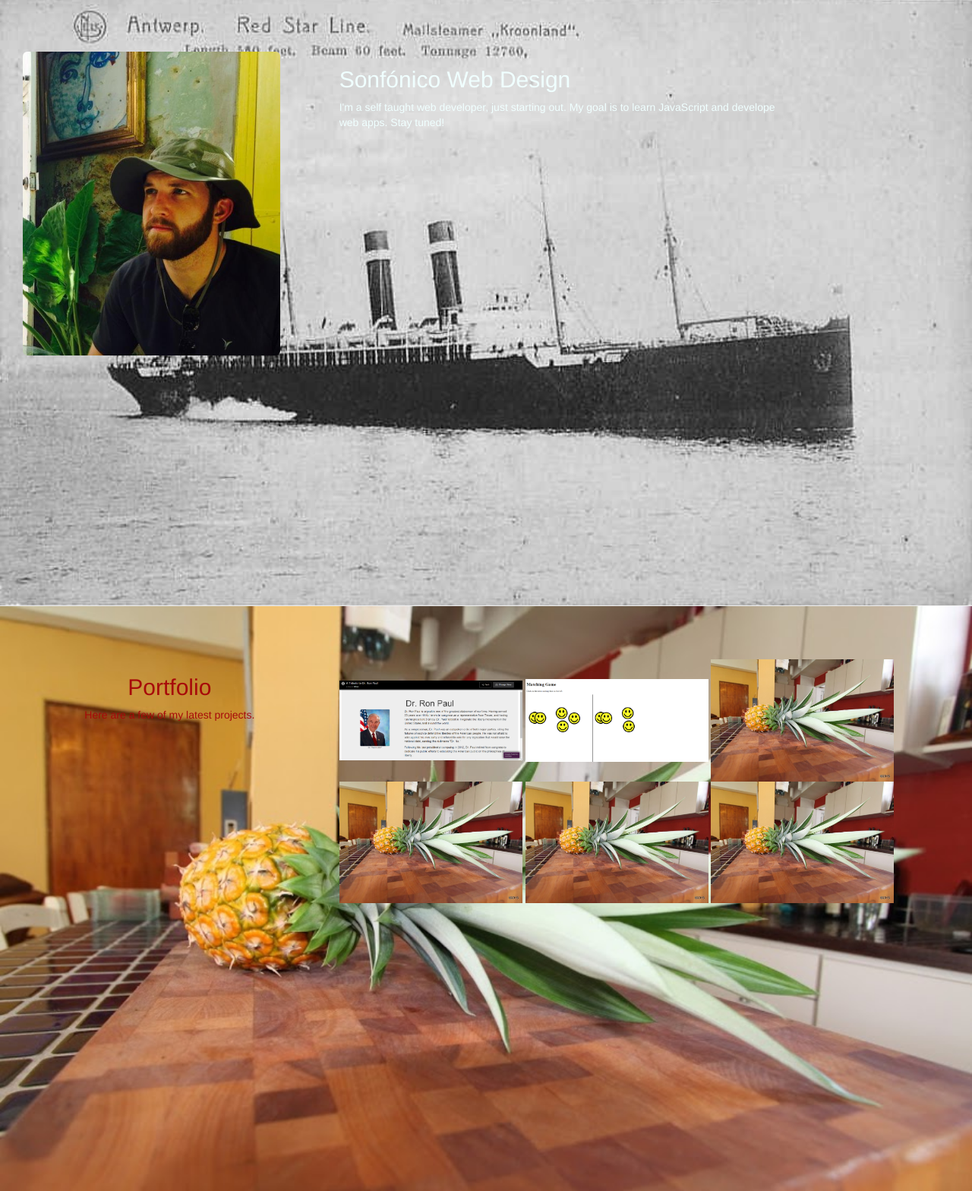
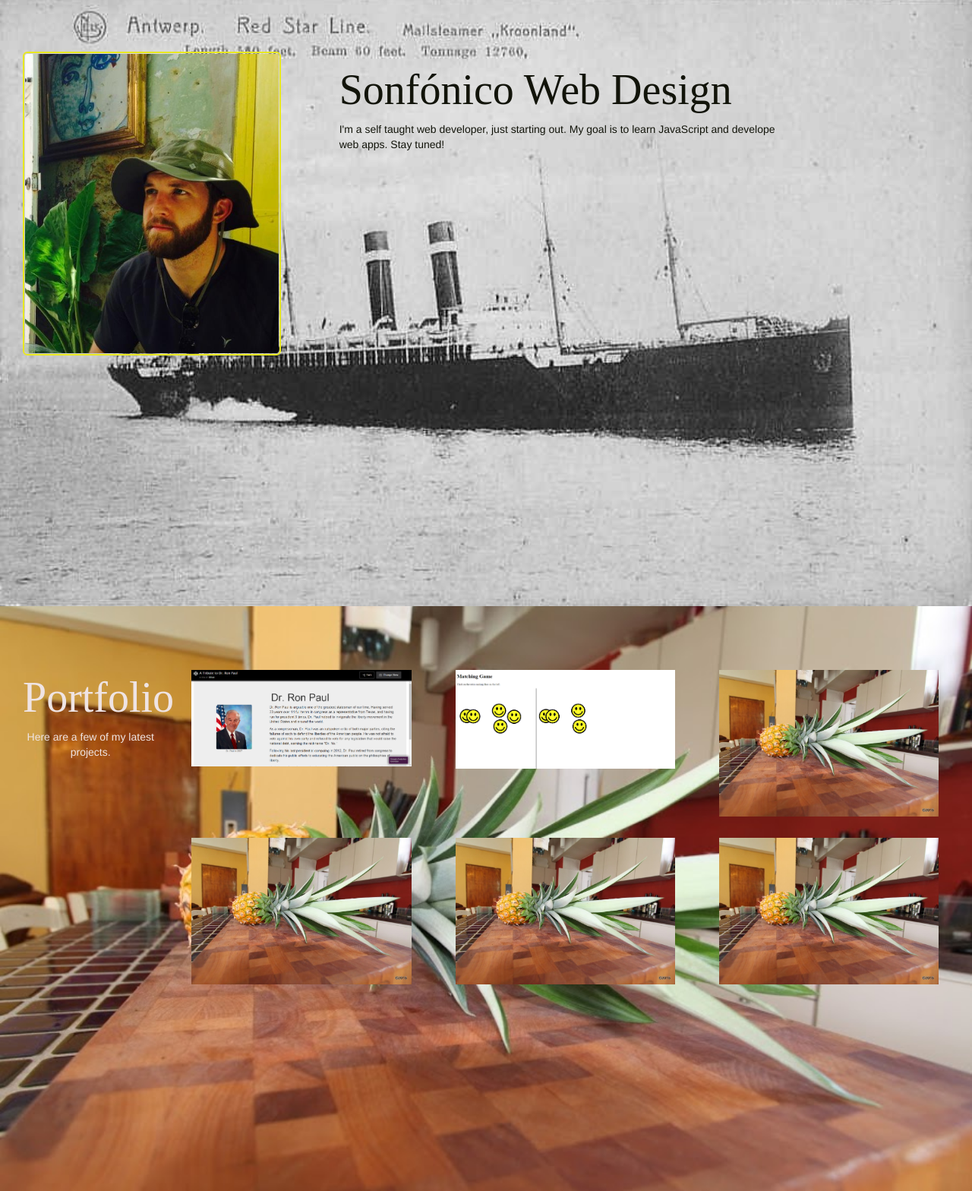
Before and after one commit to efaryna/personal-portfolio, a website: page index.html in a window 1280 px wide. Shown: the part 852-2420 px from the top of the page at 76% size. Drawn offline with nearby package versions, Linux system fonts and the light colour scheme.

Commit message:
fix portfolio image display into columns

```diff
--- a/css/mystyles.css
+++ b/css/mystyles.css
@@ -1,20 +1,17 @@
 /* Modifications to bootstrap classes */
-.img-responsive {
-    width: 30%;
-    display: inline-block;
-}
+
 /*End bootstrap classes*/
 
 body {
     padding: 50px 0px 0px 0px;
     z-index: 0;
+    width: 100%;
 }
 
 .row-header,
 .row-content {
     padding: 70px 15px;
-    border-bottom: 1px ridge;
-    height: 100vh
+    min-height: 100vh;
 }
 
 .row-footer {
@@ -27,16 +24,29 @@ body {
     background-size: cover;
 }
 
-#home h1 {
+.row-header h1 {
     text-align: center;
     color: antiquewhite;
     font-family: fantasy;
     font-size: 6em;
 }
 
-#home h2 {
+.row-header h2 {
     text-align: left;
     color: deepskyblue;
+    font-family:serif;
+    font-size: 4em;
+
+}
+
+.row-content h1 {
+    text-align: center;
+    font-family: fantasy;
+    font-size: 6em;
+}
+
+.row-content h2 {
+    text-align: left;
     font-family:serif;
     font-size: 4em;
 
@@ -45,13 +55,22 @@ body {
 #about {
     background: #FFFFFF url("../img/kroonland.jpg") center fixed;
     background-size: cover;
-    color:azure;
+    color:#12140a;
+}
+
+.profile-img {
+    max-height: 50vh;
+    border: 2px solid #e8e820;
+    padding:1px;
+
 }
 
 #portfolio {
     background: #ffc21e url("../img/Pineapple.JPG") center fixed;
     background-size: cover;
-    color: #a70a0a;
+    color: #efe4e4;
+    text-outline: 20px 20px #ff0000;
+
 }
 
 #contact {
@@ -61,10 +80,11 @@ body {
     color: cornflowerblue;
 }
 
-#profile-img {
-    max-height: 50vh;
+
+#portfolio-row img{
+    width: 100%;
+    padding: 1em;
 }
-
 
 /* Custom Made Free Code Camp Styles */
 .btn-freecodecamp {
--- a/index.html
+++ b/index.html
@@ -77,8 +77,8 @@
         </div>
     </nav>
 
-    <header class="container-fluid">
-        <div id="home" class="row row-header">
+    <header id="home" class="container-fluid">
+        <div class="row row-header">
             <div class="col-xs-12 col-sm-8">
                 <h1>Sinfónico Web Design</h1>
                 <h2>Orchestrating Your Web</h2>
@@ -86,10 +86,10 @@
         </div>
     </header>
 
-    <div class="container-fluid">
-        <div id="about" class="row row-content">
+    <div id="about" class="container-fluid">
+        <div class="row row-content">
             <div class="col-xs-12 col-sm-4">
-                <img id="profile-img" class="img-rounded" src="img/profile.jpg">
+                <img class="profile-img img-rounded" src="img/profile.jpg">
             </div>
             <div class="col-xs-12 col-sm-6">
                 <h2>Sonfónico Web Design</h2>
@@ -99,26 +99,41 @@
 
             </div>
         </div>
-
-        <div id="portfolio" class="row row-content">
-            <div class="col-xs-12 col-sm-4 text-center">
+    </div>
+    <div id="portfolio" class="container-fluid">
+        <div class="row row-content">
+            <div class="col-xs-12 col-sm-2 text-center">
                 <h2>Portfolio</h2>
                 <p>Here are a few of my latest projects.</p>
             </div>
-            <div class="col-xs-12 col-sm-8">
+            <div class="col-xs-12 col-sm-10">
+                <div id="portfolio-row" class="row">
+                    <div class="col-xs-6 col-sm-4 text-center">
+                        <a href="http://codepen.io/efaryna/full/yeWQLQ/"><img src="img/ron-paul-tribute.png" alt="Ron Paul Tribute" class="img-responsive"></a>
+                    </div>
 
-                <a href="http://codepen.io/efaryna/full/yeWQLQ/"><img src="img/ron-paul-tribute.png" alt="Ron Paul Tribute" class="img-responsive"></a>
+                    <div class="col-xs-6 col-sm-4">
+                        <a href="http://efaryna.github.io/matching-game/"><img src="img/matching-game-page.png" alt="Matching Game" class="img-responsive"></a>
+                    </div>
 
-                <a href="http://efaryna.github.io/matching-game/"><img src="img/matching-game-page.png" alt="Matching Game" class="img-responsive"></a>
-
+                    <div class="col-xs-6 col-sm-4">
                         <a href="http://codepen.io/efaryna/full/yeWQLQ/"><img src="img/pineapple.jpg" alt="Project 3" class="img-responsive"></a>
+                    </div>
+                    <div class="col-xs-6 col-sm-4">
                         <a href="http://codepen.io/efaryna/full/yeWQLQ/"><img src="img/pineapple.jpg" alt="Project 4" class="img-responsive"></a>
+                    </div>
+                    <div class="col-xs-6 col-sm-4">
                         <a href="http://codepen.io/efaryna/full/yeWQLQ/"><img src="img/pineapple.jpg" alt="Project 5" class="img-responsive"></a>
+                    </div>
+                    <div class="col-xs-6 col-sm-4">
                         <a href="http://codepen.io/efaryna/full/yeWQLQ/"><img src="img/pineapple.jpg" alt="Project 6" class="img-responsive"></a>
                     </div>
                 </div>
-
-        <div id="contact" class="row row-content">
+            </div>
+        </div>
+    </div>
+    <div id="contact" class="container-fluid">
+        <div class="row row-content">
             <div class="col-xs-12 col-sm-4">
                 <h2>Contact</h2>
                 <h5>Find me one way or another</h5>
@@ -163,10 +178,9 @@
         </div>
     </div>
 
-    <footer>
-        <div class="container-fluid">
+    <footer class="container-fluid">
         <div class="row row-footer text-center">
-                <div class="col-xs-12 col-sm-6">
+            <div class="col-xs-12">
                 <ul class="list-unstyled list-inline">
                     <li><a href="#home">Home</a></li>
                     <li><a href="#about">About</a></li>
@@ -176,7 +190,6 @@
             </div>
             <div class="col-xs-12">
                 <p>Copyright © Sinfonico Web Design 2016. All Rights Reserved</p>
-                </div>
             </div>
         </div>
     </footer>
```
Lines whose indentation alone changed are shown as unchanged.
